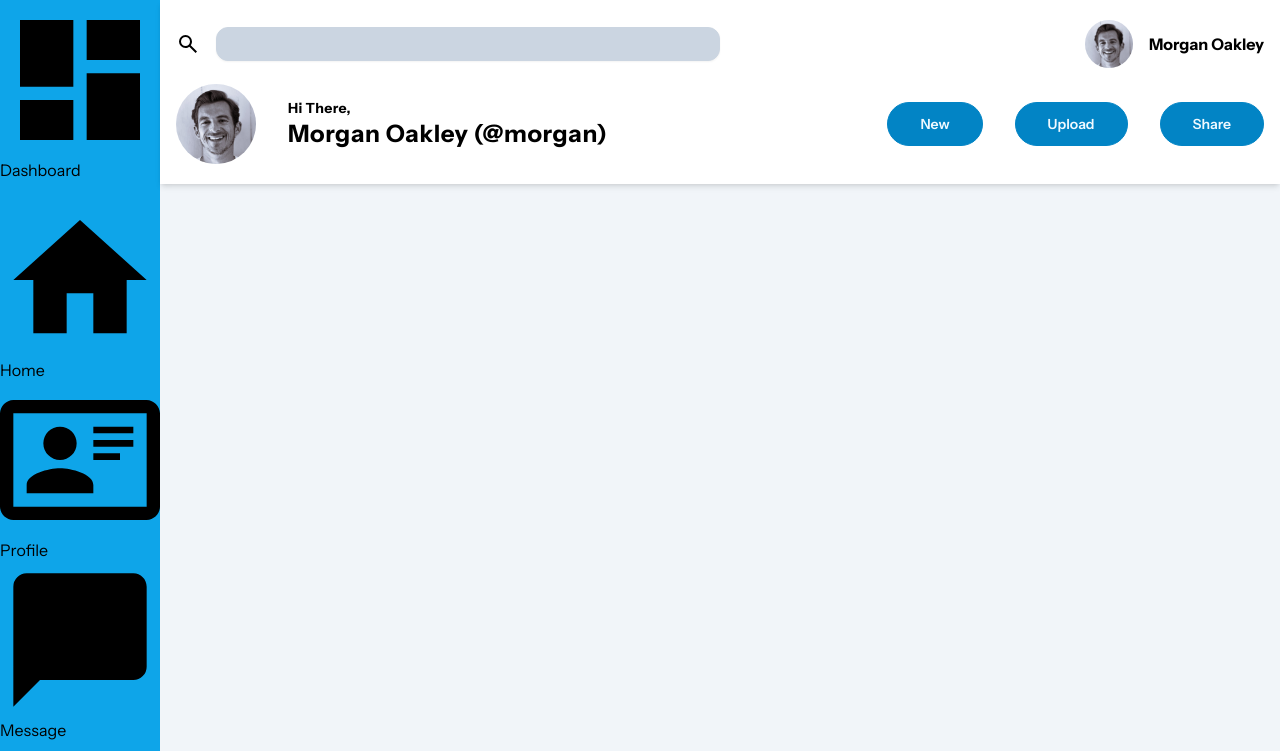
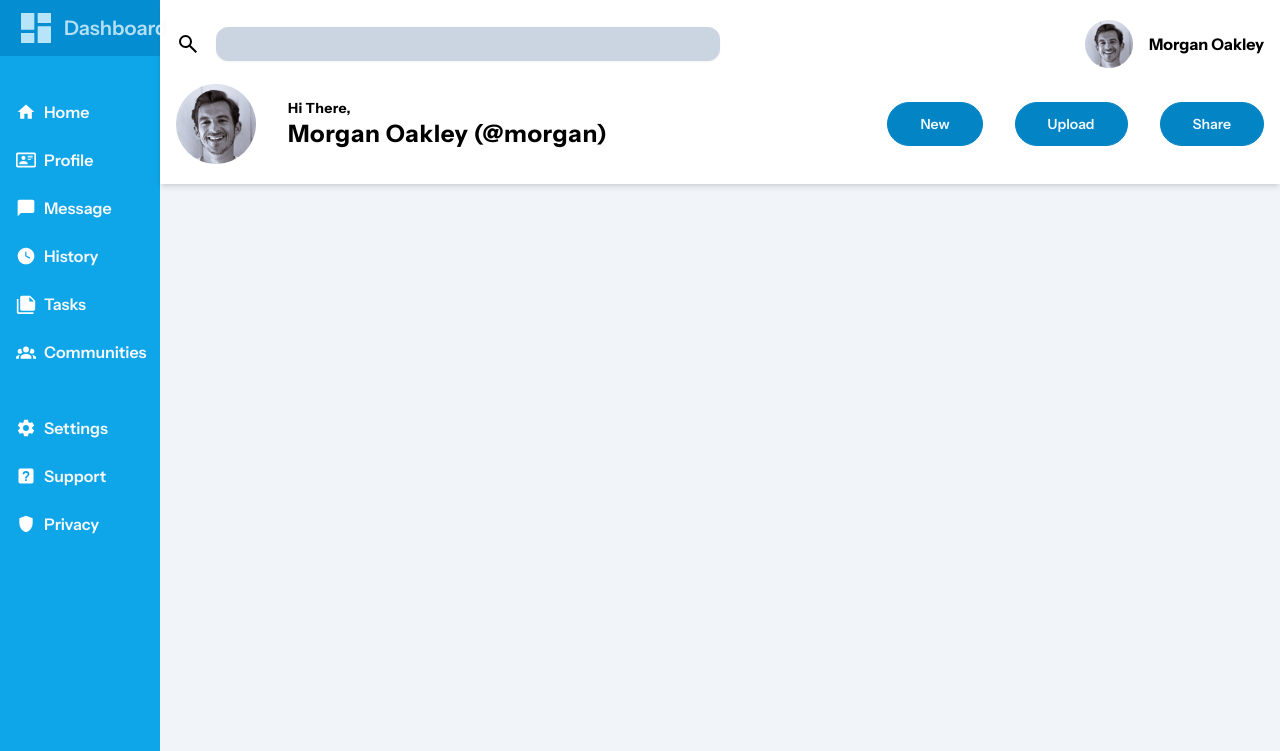
Before and after one commit to Justin-Bento/the-odin-project, a plain HTML site: page full-stack-javascript/admin-dashboard/index.html in a window 1280 px wide. Shown: the top 751 px of the page. Drawn offline with Linux system fonts and the light colour scheme.

Commit message:
Styled multpule side pannels using class

```diff
--- a/full-stack-javascript/admin-dashboard/style.css
+++ b/full-stack-javascript/admin-dashboard/style.css
@@ -57,6 +57,76 @@ body {
   display: none;
   background-color: #0ea5e9;
 }
+.sidebar {
+  display: none;
+  background-color: #0ea5e9;
+}
+.sidebar .sidebar-container {
+  display: flex;
+  flex-direction: column;
+  gap: 0.5rem;
+}
+.sidebar .sidebar-container .sidebar-container-pannel {
+  display: flex;
+  align-items: center;
+  gap: 0.5rem;
+  padding: 0.5rem 1rem;
+}
+.sidebar
+  .sidebar-container
+  .sidebar-container-pannel
+  .sidebar-container-pannel-logo-icon {
+  width: 2.5rem;
+  height: 2.5rem;
+  filter: invert(1);
+}
+
+.sidebar
+  .sidebar-container
+  .sidebar-container-pannel
+  .sidebar-container-pannel-logo-text {
+  font-size: 1.25rem; /* 20px */
+  line-height: 1.75rem; /* 28px */
+  font-weight: 600;
+  color: #fafafa;
+}
+.sidebar
+  .sidebar-container
+  .sidebar-container-pannel
+  .sidebar-container-pannel-text {
+  font-size: 1.125rem; /* 18px */
+  line-height: 1.75rem; /* 28px */
+  font-weight: 600;
+  color: #fafafa;
+  transition-property: all;
+  transition-timing-function: cubic-bezier(0.4, 0, 0.2, 1);
+  transition-duration: 150ms;
+}
+.sidebar .sidebar-container .sidebar-container-pannel:hover {
+  cursor: pointer;
+  opacity: 0.7;
+  background-color: #0284c7;
+}
+
+.sidebar
+  .sidebar-container
+  .sidebar-container-pannel
+  .sidebar-container-pannel-icon {
+  width: 1.25rem;
+  height: 1.25rem;
+  filter: invert(1);
+}
+
+.sidebar
+  .sidebar-container
+  .sidebar-container-pannel
+  .sidebar-container-pannel-text {
+  font-size: 1rem; /* 16px */
+  line-height: 1.5rem; /* 24px */
+  font-weight: 600;
+  color: #fafafa;
+}
+
 .navbar {
   background-color: #ffffff;
   box-shadow: 0 4px 6px -1px rgb(0 0 0 / 0.1), 0 2px 4px -2px rgb(0 0 0 / 0.1);
```
